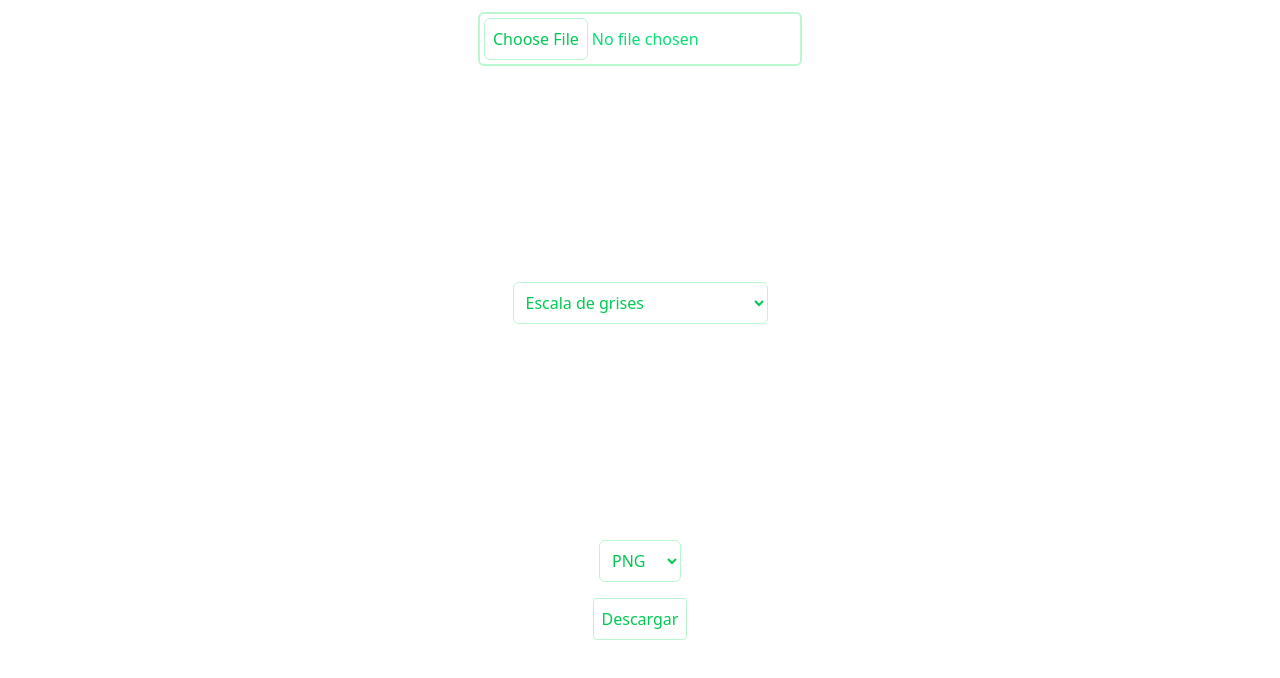
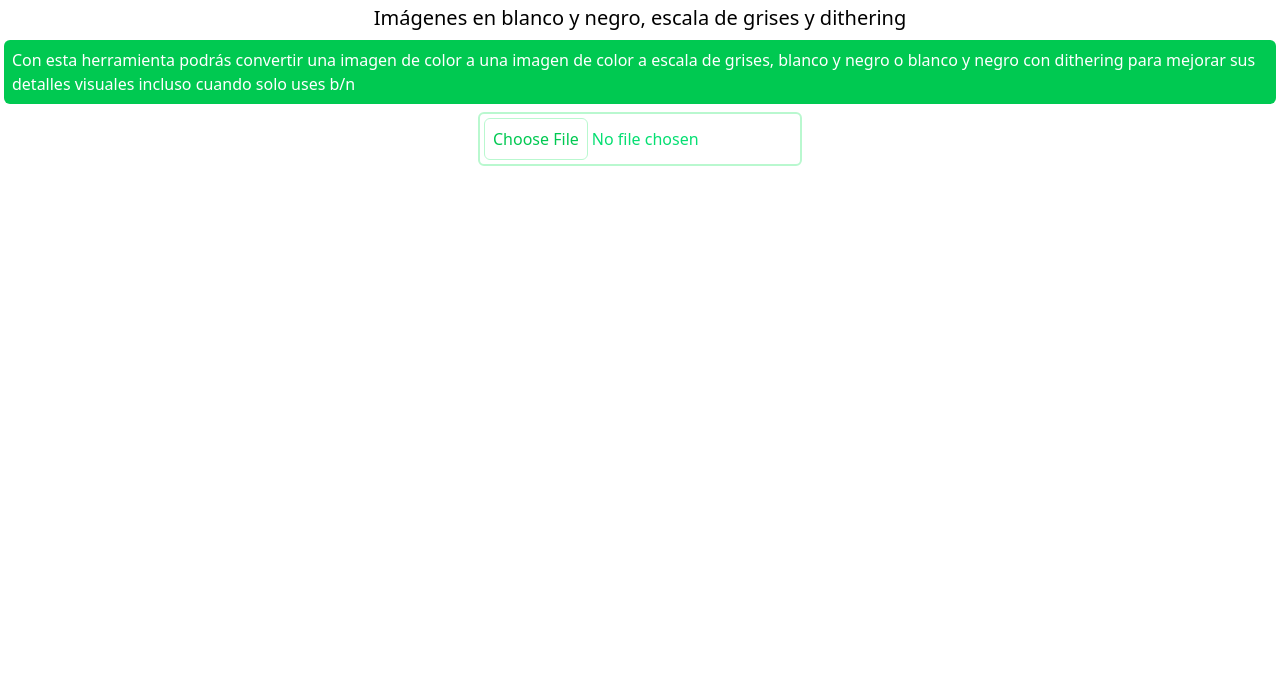
Before and after one commit to parzibyte/manipulacion-imagen-js, a plain HTML site: page index.html in a window 1280 px wide. Drawn offline with Linux system fonts and the light colour scheme.

Commit message:
Usar solo tailwind. Ocultar elementos si no hay imagen

```diff
--- a/index.html
+++ b/index.html
@@ -6,33 +6,31 @@
     <meta name="viewport" content="width=device-width, initial-scale=1.0">
     <title>Document</title>
     <link rel="stylesheet" href="style.css">
-    <style>
-        canvas {
-            max-width: 400px;
-            height: auto;
-            width: 100%;
-            image-rendering: pixelated;
-        }
-    </style>
 </head>
 
 <body>
     <div class="flex flex-col p-1 items-center">
+        <h1 class="text-xl">Imágenes en blanco y negro, escala de grises y dithering</h1>
+        <div class="bg-green-500 text-white p-2 rounded-md mt-2">Con esta herramienta podrás convertir una
+            imagen de color a una imagen de color a escala de grises, blanco y negro o blanco y negro con dithering para
+            mejorar sus detalles visuales incluso cuando solo uses b/n</div>
         <input
             class="my-2 hover:file:text-white hover:file:bg-green-500 hover:cursor-pointer max-w-min file:border file:border-green-200 file:text-green-500 file:rounded-md file:p-2 p-1 border-green-200 border-2 rounded-md text-green-400"
             type="file" id="imagen" accept="image/jpeg,image/png,image/avif,image/webp">
-
-        <canvas id="original"></canvas>
+        <canvas class="rounded-md max-w-64 w-full" id="original"></canvas>
         <select
-            class="focus:outline-none focus:text-white focus:bg-green-500 hover:text-white hover:bg-green-500 max-w-min hover:cursor-pointer border border-green-200 rounded-md text-green-500 p-2 my-2"
+            class="ocultable focus:outline-none focus:text-white focus:bg-green-500 hover:text-white hover:bg-green-500 max-w-min hover:cursor-pointer border border-green-200 rounded-md text-green-500 p-2 my-2"
             name="color" id="color">
             <option value="grises">Escala de grises</option>
             <option value="bn">Blanco y negro</option>
             <option value="bndithering">Blanco y negro con dithering</option>
         </select>
-        <canvas id="resultado"></canvas>
+        <canvas class="ocultable rounded-md max-w-64 w-full" id="resultado"></canvas>
+        <div class="ocultable bg-green-500 text-white p-2 rounded-md text-xs mt-2">La imagen no se muestra en tamaño completo para
+            no
+            romper el diseño. <br> Para ver la imagen en su calidad original debes descargarla</div>
         <select
-            class="focus:outline-none focus:text-white focus:bg-green-500 hover:text-white hover:bg-green-500 max-w-min hover:cursor-pointer border border-green-200 rounded-md text-green-500 p-2 my-2"
+            class="ocultable focus:outline-none focus:text-white focus:bg-green-500 hover:text-white hover:bg-green-500 max-w-min hover:cursor-pointer border border-green-200 rounded-md text-green-500 p-2 my-2"
             name="formato" id="formato">
             <option value="image/png">PNG</option>
             <option value="image/jpeg">JPEG</option>
@@ -40,7 +38,7 @@
             <option value="image/webp">WEBP</option>
         </select>
         <button id="descargar"
-            class="mt-2 focus:outline-none focus:text-white focus:bg-green-500  border border-green-200 text-green-500 max-w-min rounded p-2 hover:text-white hover:bg-green-500 hover:cursor-pointer">Descargar</button>
+            class="ocultable mt-2 focus:outline-none focus:text-white focus:bg-green-500  border border-green-200 text-green-500 max-w-min rounded p-2 hover:text-white hover:bg-green-500 hover:cursor-pointer">Descargar</button>
     </div>
 
     <script>
@@ -171,6 +169,7 @@
             return pixelesEscalaGrises;
         }
         document.addEventListener("DOMContentLoaded", async () => {
+
             const $imagen = document.querySelector("#imagen");
             const $canvasResultado = document.querySelector("#resultado");
             const $color = document.querySelector("#color");
@@ -178,6 +177,7 @@
             const $descargar = document.querySelector("#descargar");
             const $formato = document.querySelector("#formato");
 
+            document.querySelectorAll(".ocultable").forEach(elemento => elemento.style.visibility = "hidden");
             const pintarImagenOriginal = (imagenComoBitmap) => {
                 $original.width = imagenComoBitmap.width;
                 $original.height = imagenComoBitmap.height;
@@ -209,7 +209,10 @@
                 }
                 contexto.putImageData(new ImageData(pixeless, imagenComoBitmap.width, imagenComoBitmap.height), 0, 0);
             }
-            $imagen.onchange = generarImagenSegunOpcionesElegidas;
+            $imagen.onchange = () => {
+                document.querySelectorAll(".ocultable").forEach(elemento => elemento.style.visibility = "visible");
+                generarImagenSegunOpcionesElegidas()
+            }
             $color.onchange = generarImagenSegunOpcionesElegidas;
 
             const obtenerNombreParaDescargar = () => {
```
Also changed, not shown: style.css.
